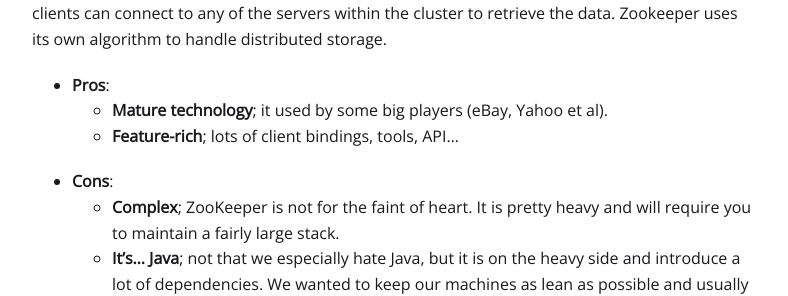
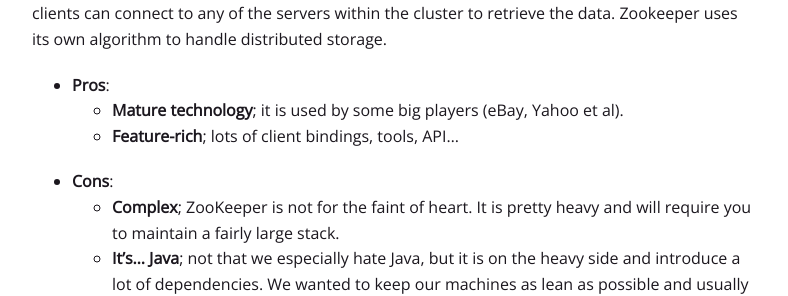
Before and after one commit to isabella232/devo-ps.github.io, a Jekyll site: the page built from _posts/blog/2013-09-11-zookeeper-vs-doozer-vs-etcd.md, in a window 1280 px wide and 900 px high, scrolled down 626 px. Shown: the part 161-457 px from the top of the window, without its empty margins (119-907 px from the left). Built offline with Jekyll 4.4.1, drawn with Linux system fonts in a browser that asks for light colours; comment, search, counter and statistics services are not loaded.

```diff
--- a/_posts/blog/2013-09-11-zookeeper-vs-doozer-vs-etcd.md
+++ b/_posts/blog/2013-09-11-zookeeper-vs-doozer-vs-etcd.md
@@ -21,7 +21,7 @@ It was created by Yahoo to deal with distributed systems applications. I strongl
 It stores variables in a structure similar to a file system, an approach that both Doozer and etcd still follow. With ZooKeeper, you maintain a cluster of servers communicating with each other that share the state of the distributed configuration data. Each cluster elects one "leader" and clients can connect to any of the servers within the cluster to retrieve the data. Zookeeper uses its own algorithm to handle distributed storage.
 
 * **Pros**:
-  - **Mature technology**; it used by some big players (eBay, Yahoo et al).
+  - **Mature technology**; it is used by some big players (eBay, Yahoo et al).
   - **Feature-rich**; lots of client bindings, tools, API...
 - **Cons**:
   * **Complex**; ZooKeeper is not for the faint of heart. It is pretty heavy and will require you to maintain a fairly large stack.
```
